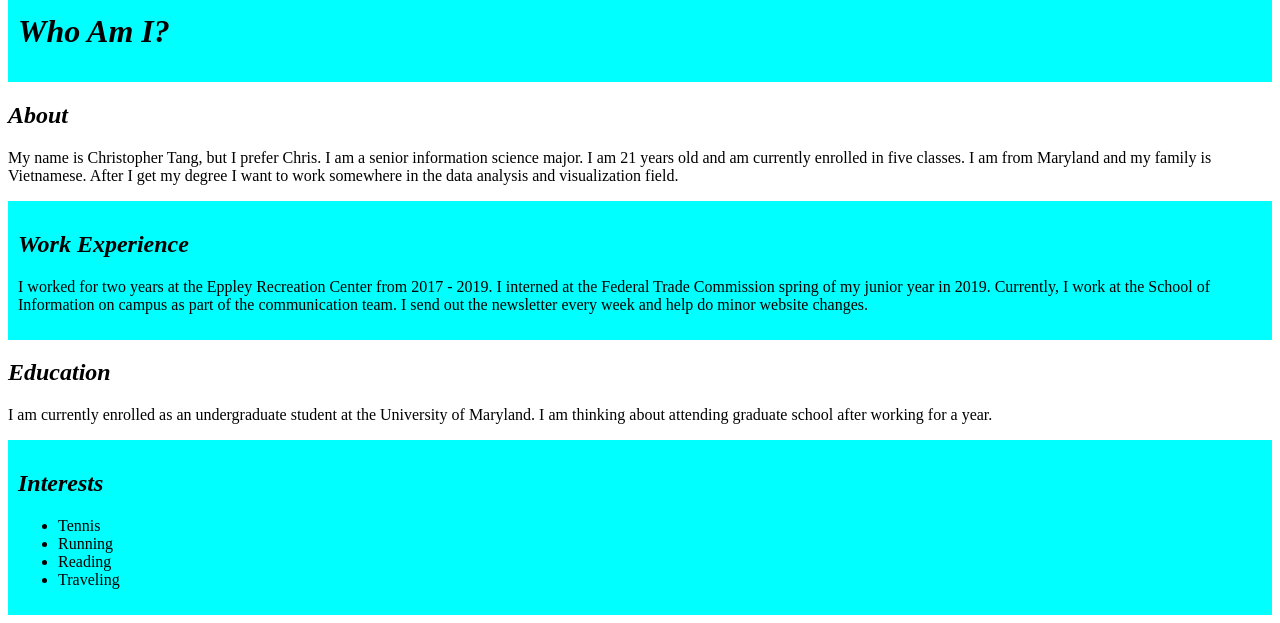
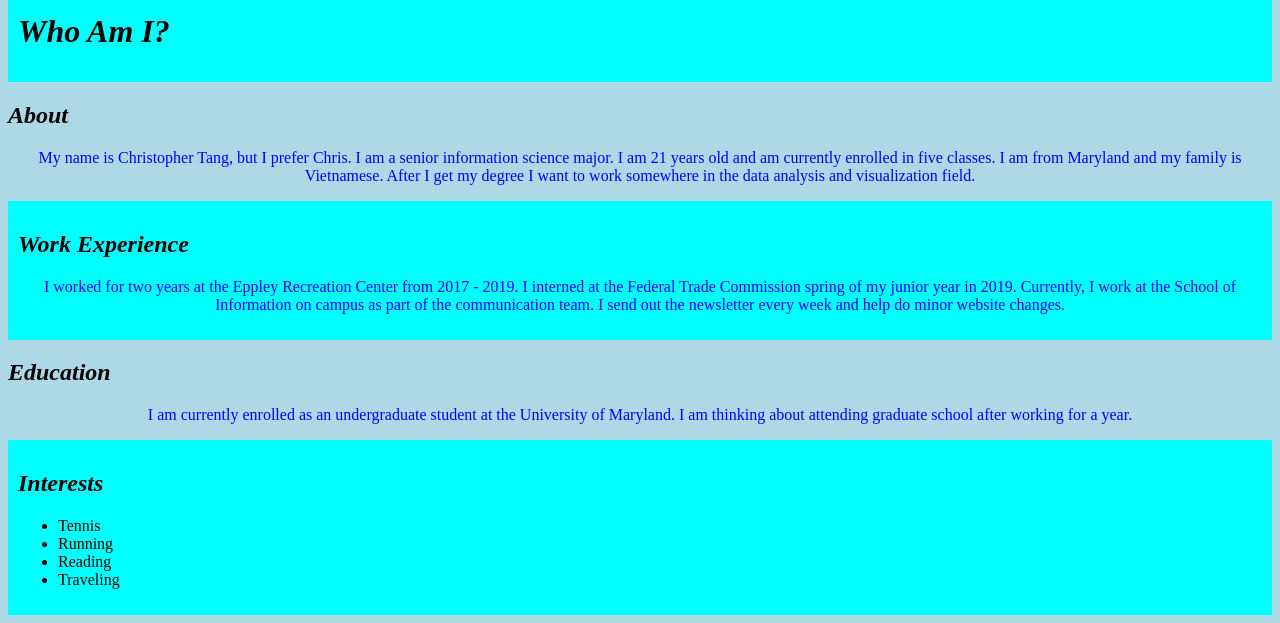
Before and after one commit to ctang125/INST377, a plain HTML site: page index.html in a window 1280 px wide. Shown: the part 230-853 px from the top of the page. Drawn offline with Linux system fonts and the light colour scheme.

Commit message:
updated css and made styles file

```diff
--- a/index.html
+++ b/index.html
@@ -11,6 +11,13 @@
 img {
     width:100%;
 }
+p {
+    color: blue;
+    text-align: center;
+}
+body {
+    background-color: lightblue;
+}
 </style>
 </head>
     <body>
@@ -21,7 +28,8 @@ img {
             <h1><i>Who Am I?</i></h1>
         </div>
             <h2><i>About</i></h2>
-            <p>My name is Christopher Tang, but I prefer Chris. I am a senior information science major. I am 21 years old and am currently enrolled in five classes. I am from Maryland and my family is Vietnamese. After I get my degree I want to work somewhere in the data analysis and visualization field.</p>
+            <p>
+                My name is Christopher Tang, but I prefer Chris. I am a senior information science major. I am 21 years old and am currently enrolled in five classes. I am from Maryland and my family is Vietnamese. After I get my degree I want to work somewhere in the data analysis and visualization field.</p>
         <div class ="block">
             <h2><i>Work Experience</i></h2>
             <p>I worked for two years at the Eppley Recreation Center from 2017 - 2019. I interned at the Federal Trade Commission spring of my junior year in 2019. Currently, I work at the School of Information on campus as part of the communication team. I send out the newsletter every week and help do minor website changes. </p>
```
Also changed, not shown: styles.css (added).
